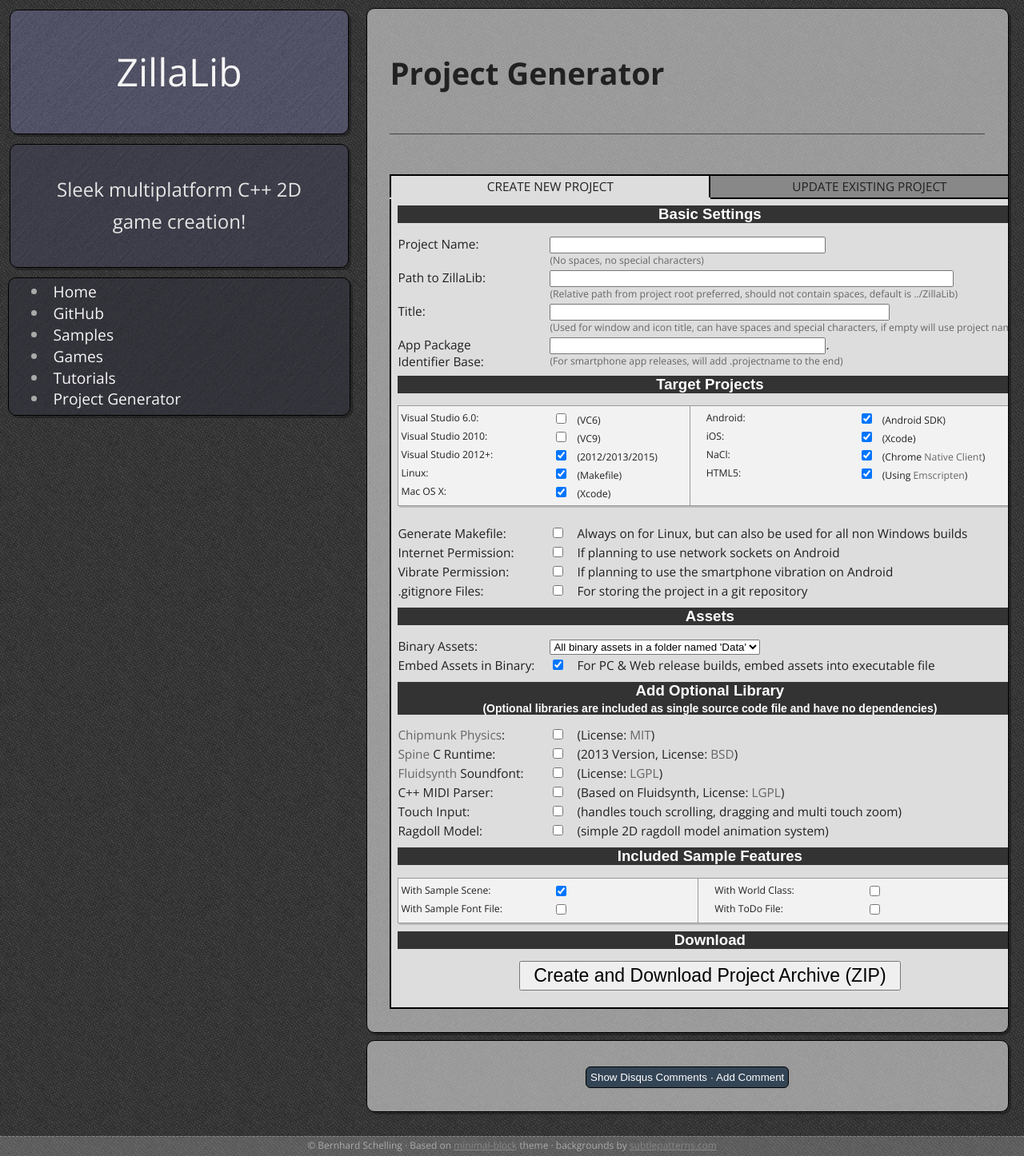
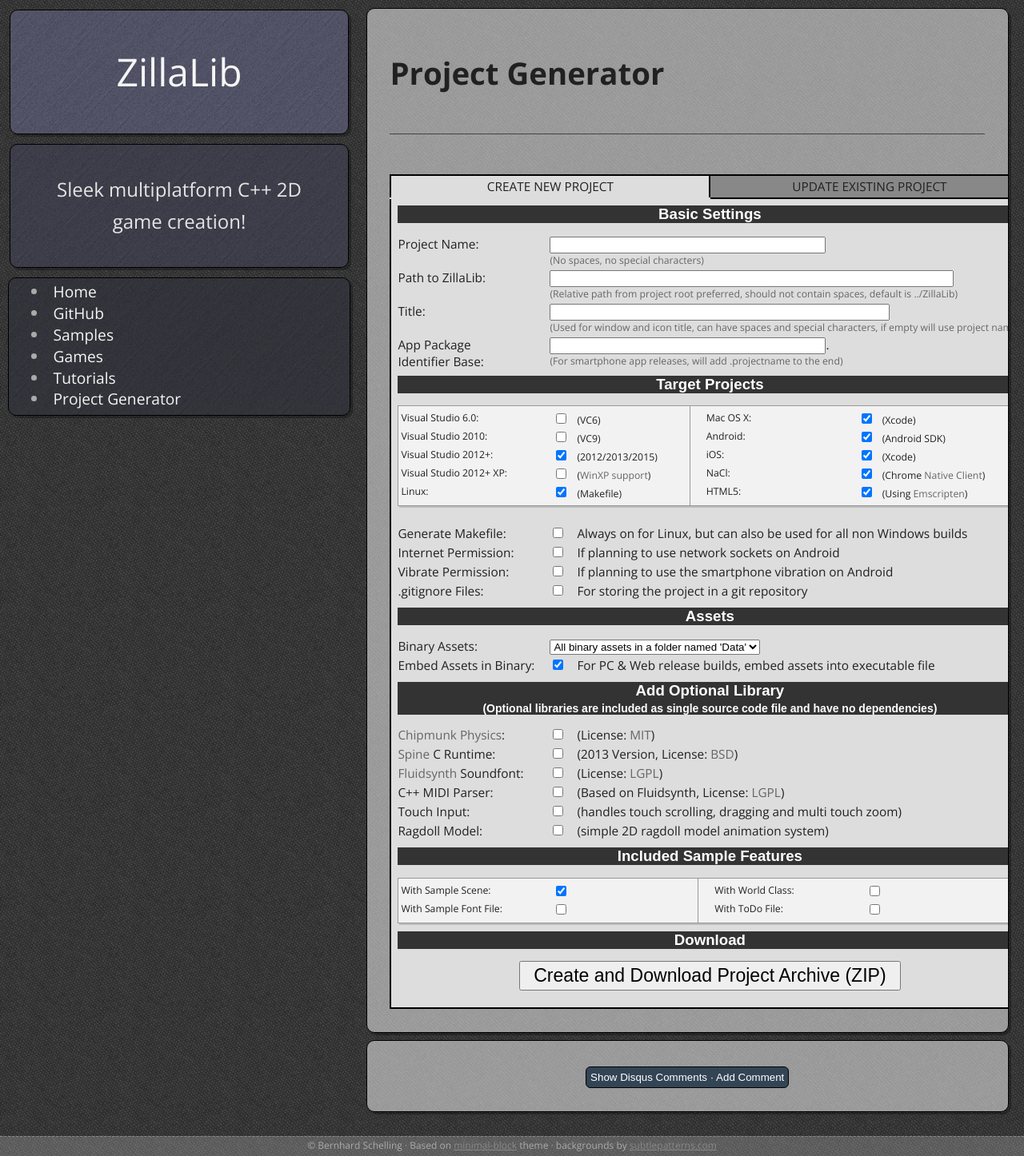
Before and after one commit to ZillaLib/ZillaLib.github.io, a Jekyll site: the page built from project-generator/index.html, in a window 1280 px wide. Shown: the whole page at 80% size. Built offline with Jekyll 4.4.1, drawn with Linux system fonts in a browser that asks for light colours; Markdown is read by kramdown in place of the engine named in the settings.

Commit message:
Update project generator to allow Visual Studio projects without XP support

```diff
--- a/project-generator/index.html
+++ b/project-generator/index.html
@@ -37,14 +37,15 @@
 <table width="100%"><tbody><tr valign="top"><td>
 <div><label for="for_vc6">Visual Studio 6.0:</label><input type="checkbox" name="for_vc6" id="for_vc6" value="1"><span class="chk">(VC6)</span></div>
 <div><label for="for_vc9">Visual Studio 2010:</label><input type="checkbox" name="for_vc9" id="for_vc9" value="1"><span class="chk">(VC9)</span></div>
-<div><label for="for_vs">Visual Studio 2012+:</label><input type="checkbox" name="for_vs" id="for_vs" value="1" checked=""><span class="chk">(2012/2013/2015)</span></div>
-<div><label for="for_linux">Linux:</label><input type="checkbox" name="for_linux" id="for_linux" value="1" checked=""><span class="chk">(Makefile)</span></div>
-<div><label for="for_osx">Mac OS X:</label><input type="checkbox" name="for_osx" id="for_osx" value="1" checked=""><span class="chk">(Xcode)</span></div>
+<div><label for="for_vs">Visual Studio 2012+:</label><input type="checkbox" name="for_vs" id="for_vs" value="1" checked><span class="chk">(2012/2013/2015)</span></div>
+<div><label for="for_vsxp">Visual Studio 2012+ XP:</label><input type="checkbox" name="for_vsxp" id="for_vsxp" value="0"><span class="chk">(<a href="https://msdn.microsoft.com/en-us/library/jj851139.aspx" target="_blank">WinXP support</a>)</span></div>
+<div><label for="for_linux">Linux:</label><input type="checkbox" name="for_linux" id="for_linux" value="1" checked><span class="chk">(Makefile)</span></div>
 </td><td style="padding-left:20px;border-left:1px dotted #888">
-<div><label for="for_android">Android:</label><input type="checkbox" name="for_android" id="for_android" value="1" checked=""><span class="chk">(Android SDK)</span></div>
-<div><label for="for_ios">iOS:</label><input type="checkbox" name="for_ios" id="for_ios" value="1" checked=""><span class="chk">(Xcode)</span></div>
-<div><label for="for_nacl">NaCl:</label><input type="checkbox" name="for_nacl" id="for_nacl" value="1" checked=""><span class="chk">(Chrome <a href="https://developer.chrome.com/native-client" target="_blank">Native Client</a>)</span></div>
-<div><label for="for_emscripten">HTML5:</label><input type="checkbox" name="for_emscripten" id="for_emscripten" value="1" checked=""><span class="chk">(Using <a href="https://github.com/kripken/emscripten" target="_blank">Emscripten</a>)</span></div>
+<div><label for="for_osx">Mac OS X:</label><input type="checkbox" name="for_osx" id="for_osx" value="1" checked><span class="chk">(Xcode)</span></div>
+<div><label for="for_android">Android:</label><input type="checkbox" name="for_android" id="for_android" value="1" checked><span class="chk">(Android SDK)</span></div>
+<div><label for="for_ios">iOS:</label><input type="checkbox" name="for_ios" id="for_ios" value="1" checked><span class="chk">(Xcode)</span></div>
+<div><label for="for_nacl">NaCl:</label><input type="checkbox" name="for_nacl" id="for_nacl" value="1" checked><span class="chk">(Chrome <a href="https://developer.chrome.com/native-client" target="_blank">Native Client</a>)</span></div>
+<div><label for="for_emscripten">HTML5:</label><input type="checkbox" name="for_emscripten" id="for_emscripten" value="1" checked><span class="chk">(Using <a href="https://github.com/kripken/emscripten" target="_blank">Emscripten</a>)</span></div>
 </td></tr></tbody></table>
 <br>
 
```
